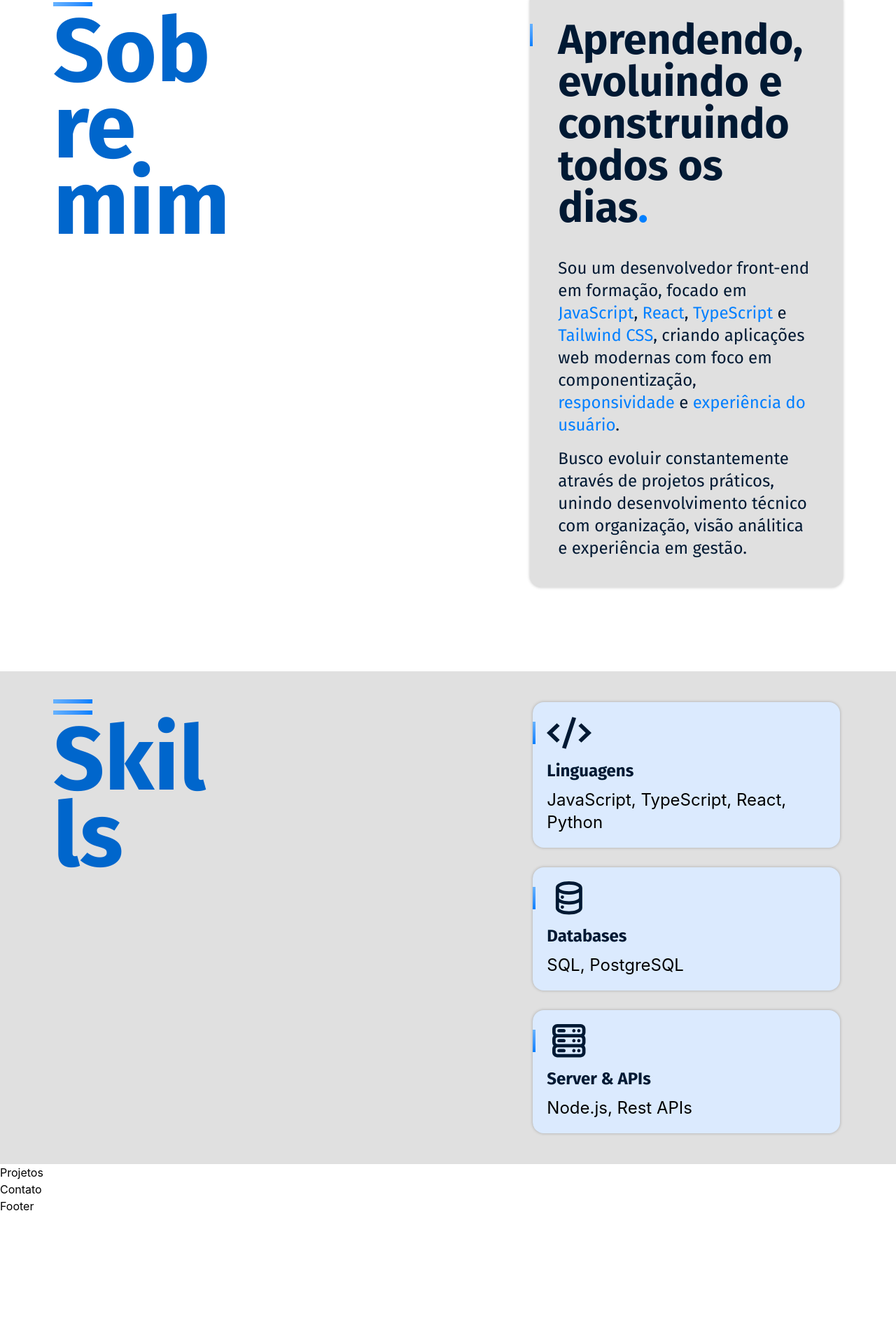
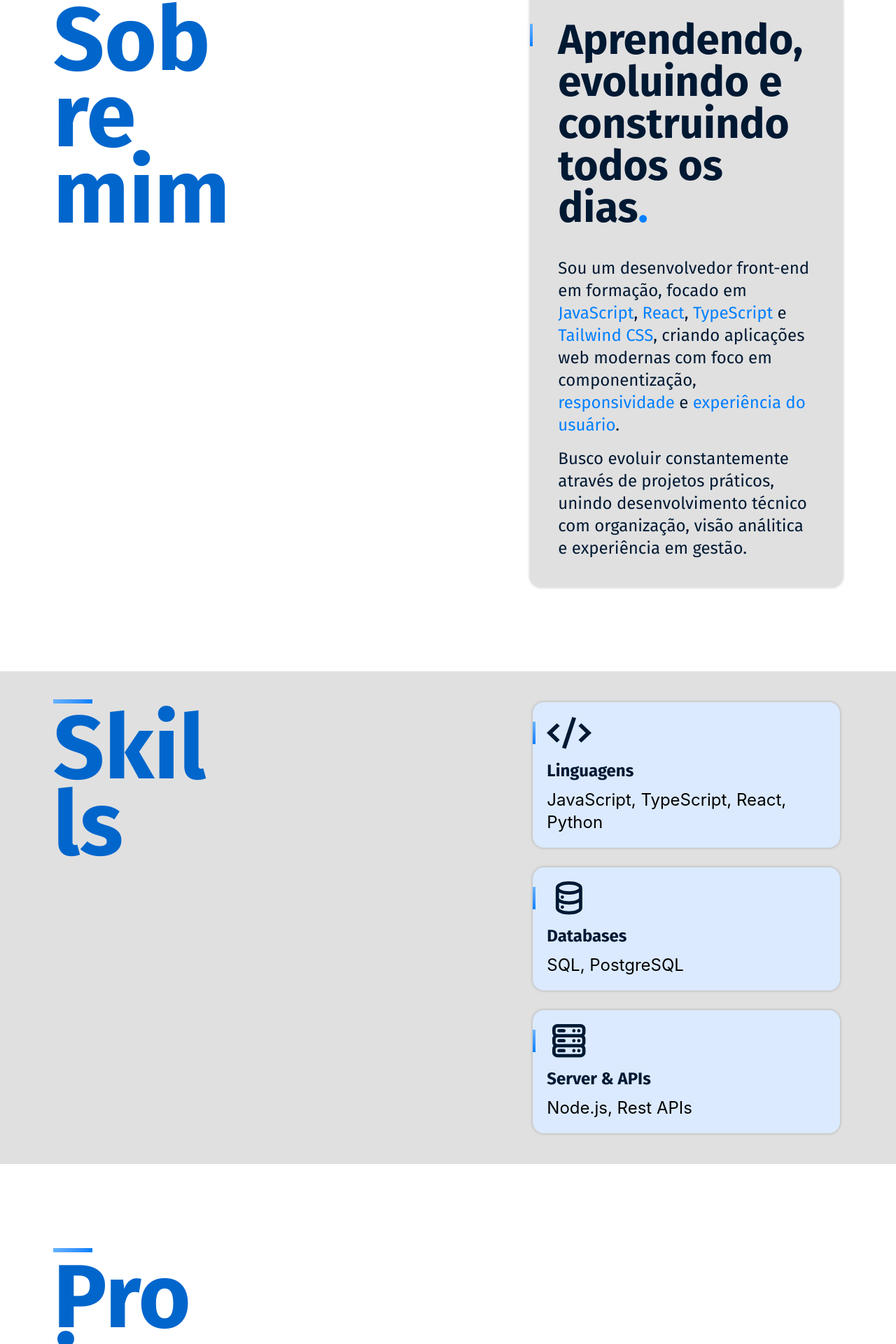
Before and after one commit to gutosavi/gustavo-portfolio, a React (Vite) app: page / in a window 1280 px wide. Shown: the part 861-2781 px from the top of the page at 70% size. Before the commit the page ends 2596 px from the top, so only its background shows below. Built offline with nearby package versions, Linux system fonts and the light colour scheme.

Commit message:
refactor: implementa componente [Section.tsx] às seções

```diff
--- a/src/sections/Projetos.tsx
+++ b/src/sections/Projetos.tsx
@@ -1,8 +1,18 @@
 import React from 'react'
+import Section from '../components/Section'
+import SectionTitle from '../components/SectionTitle'
+import Container from '../components/Container'
+import { motion } from 'framer-motion'
 
 const Projetos = () => {
   return (
-    <section>Projetos</section>
+    <Section classe={'section'} id={'projetos'}>
+      <Container>
+        <div className='flex flex-col laptop:col-span-1'>
+            <SectionTitle title={'Projetos'} style={{ width: "200px" }}/>
+        </div>
+      </Container>
+    </Section>
   )
 }
 
--- a/src/sections/Skills.tsx
+++ b/src/sections/Skills.tsx
@@ -4,28 +4,17 @@ import DataStorageIcon from '../assets/image/data-storage.svg'
 import ServerIcon from '../assets/image/server.svg'
 import Container from '../components/Container'
 import SectionTitle from '../components/SectionTitle'
-import { motion } from 'framer-motion'
+import Section from '../components/Section'
 import AnimationCard from '../components/AnimationCard'
 
 const Skills = () => {
   return (
-    <motion.section
-      initial={{ opacity: 0, y: 60 }}
-      whileInView={{ opacity: 1, y: 0 }}
-      transition={{ duration: 0.8 }}
-      viewport={{ once: true }}
-      className='section'
-      id='skills'>
+    <Section classe={'section'} id={'skills'}>
 
       <div className='bg-neutral-100 py-10'>
         <Container>
           <div className='layout-grid'>
             <div className='flex flex-col laptop:col-span-1'>
-              <motion.div
-              initial={{ opacity: 0, x: -20 }}
-              whileInView={{ opacity: 1, x: 0 }}
-              transition={{ delay: 0.2, duration: 0.8 }}
-              className="w-4 h-1 mb-2.5 laptop:w-14 laptop:h-1.5 bg-linear-to-r from-primary-300 to-primary-500" />
               <SectionTitle title={'Skills'} style={{ width: "240px" }}/>
             </div>
 
@@ -65,7 +54,7 @@ const Skills = () => {
         </Container>
       </div>
 
-    </motion.section  >
+    </Section>
   )
 }
 
--- a/src/sections/Sobre.tsx
+++ b/src/sections/Sobre.tsx
@@ -1,31 +1,33 @@
 import React from 'react'
 import Container from '../components/Container'
+import Section from '../components/Section'
 import SectionTitle from '../components/SectionTitle'
 import { motion } from 'framer-motion'
 
 const Sobre = () => {
   return (
-    <motion.section
-      initial={{ opacity: 0, y: 60 }}
-      whileInView={{ opacity: 1, y: 0 }}
-      transition={{ duration: 0.8 }}
-      viewport={{ once: true }}
-      className='section'
-      id='sobre'>
+    <Section classe={'section'} id={'sobre'}>
       <Container>
         <div className='layout-grid animate-show-left mb-10'>
 
           <div className='flex flex-col laptop:col-span-1'>
-            <motion.div
-            initial={{ opacity: 0, x: -20 }}
-            whileInView={{ opacity: 1, x: 0 }}
-            transition={{ delay: 0.2, duration: 0.8 }}
-            className="w-4 h-1 mb-2.5 laptop:w-14 laptop:h-1.5 bg-linear-to-r from-primary-300 to-primary-500" />
             <SectionTitle title={'Sobre mim'} style={{ width: "264px" }}/>
           </div>
 
-
-          <div className='relative p-10 laptop:col-span-full rounded-2xl bg-neutral-100 shadow-[0px_0px_4px_0px_rgba(0,0,0,0.25)] overflow-hidden laptop:col-start-8'>
+          <motion.div
+            initial={{ opacity: 0, y: 40 }}
+            whileInView={{ opacity: 1, y: 0 }}
+            viewport={{ once: true, amount: 0.3 }}
+            transition={{
+              duration: 0.6,
+              delay: 0.2,
+              ease: 'easeOut',
+            }}
+            whileHover={{
+              y: -6,
+              transition: { duration: 0.2 },
+            }}
+            className='relative p-10 laptop:col-span-full rounded-2xl bg-neutral-100 shadow-[0px_0px_4px_0px_rgba(0,0,0,0.25)] overflow-hidden laptop:col-start-8'>
 
             <div
               className='absolute top-11.25 laptop:top-11.75 left-0 w-1 h-8 bg-linear-to-b
@@ -44,10 +46,10 @@ const Sobre = () => {
               </p>
             </div>
 
-          </div>
+          </motion.div>
         </div>
       </Container>
-    </motion.section>
+    </Section>
   )
 }
 
```
